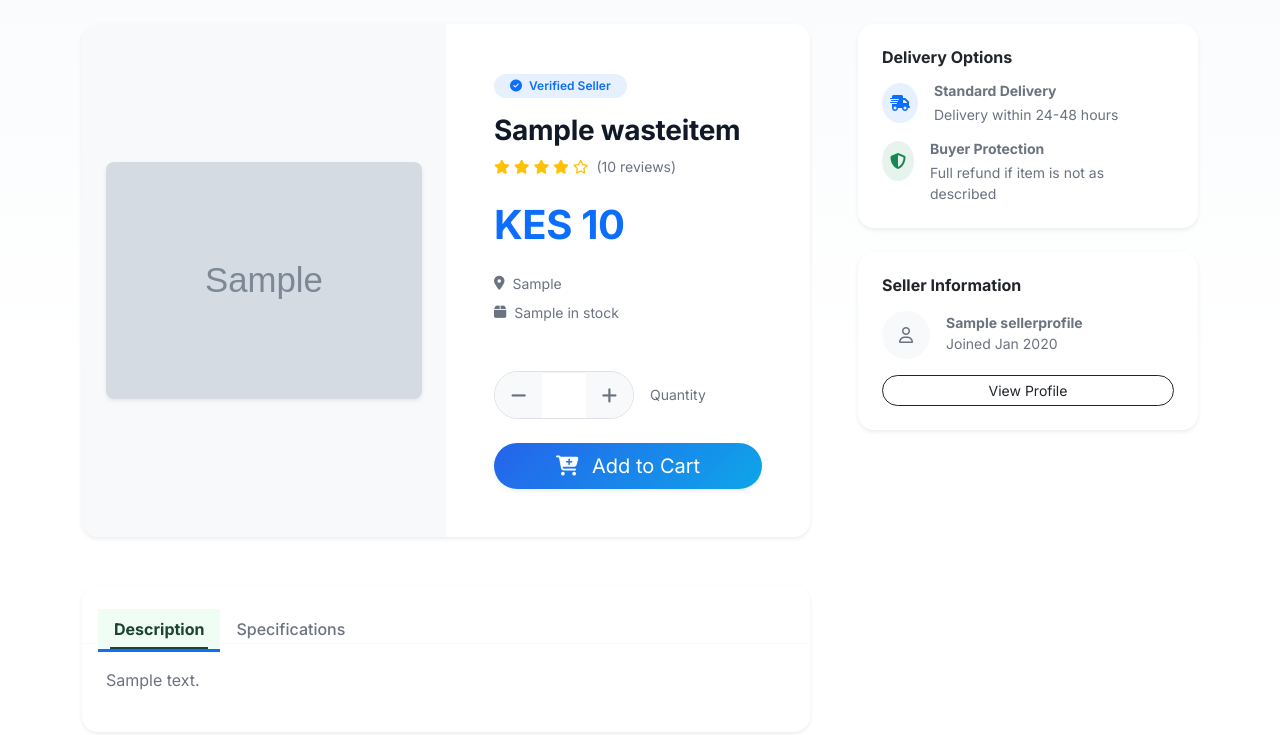
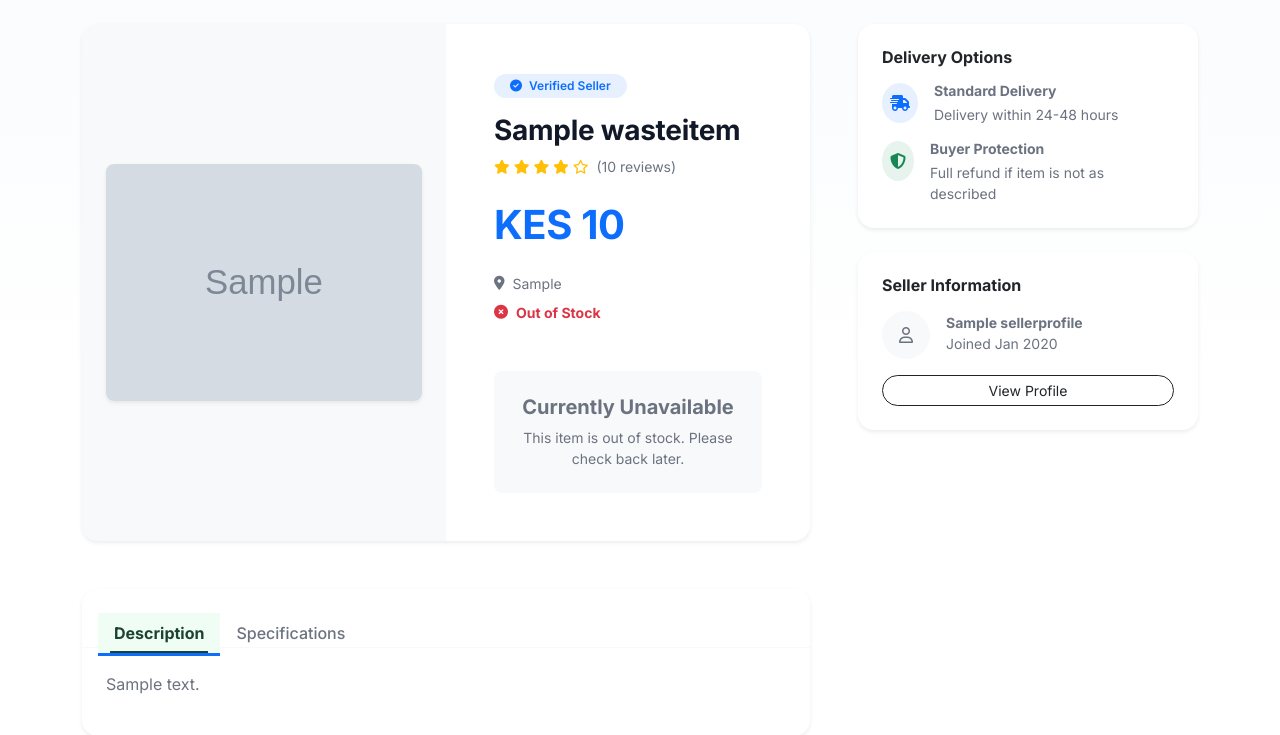
Before and after one commit to DanjeGit/Django-Ecomm-, a Django app: a page that uses resource_loop/templates/marketplace/detail.html in a window 1280 px wide. Shown: the part 169-904 px from the top of the page. Run offline with Django 5.2, Linux system fonts and the light colour scheme; tables that the repository leaves empty hold one stand-in row (values such as "Sample post"); grey boxes marked "Sample" are stand-in pictures; parts of the project's set-up code (start-up, migrations or seed data) failed here and were passed over.

Commit message:
Pickup station selection

```diff
--- a/resource_loop/marketplace/admin.py
+++ b/resource_loop/marketplace/admin.py
@@ -13,9 +13,10 @@ class ActivityLogAdmin(admin.ModelAdmin):
 
 @admin.register(PickupStation)
 class PickupStationAdmin(admin.ModelAdmin):
-    list_display = ('name', 'county', 'sub_county')
+    list_display = ('name', 'county', 'sub_county', 'shipping_fee')
     list_filter = ('county', 'sub_county')
     search_fields = ('name', 'county', 'sub_county')
+    list_editable = ('shipping_fee',)
 
 @admin.register(ShippingConfiguration)
 class ShippingConfigurationAdmin(admin.ModelAdmin):
--- a/resource_loop/marketplace/models.py
+++ b/resource_loop/marketplace/models.py
@@ -125,6 +125,13 @@ class WasteItem(models.Model):
         return reverse('item_detail', args=[self.slug])
 
     @property
+    def stock_int(self):
+        try:
+            return int(float(self.stock_quantity))
+        except (ValueError, TypeError):
+            return 0
+
+    @property
     def discount_percent(self):
         if self.old_price and self.old_price > self.price:
             return int(((self.old_price - self.price) / self.old_price) * 100)
@@ -153,9 +160,10 @@ class PickupStation(models.Model):
     county = models.CharField(max_length=100)
     sub_county = models.CharField(max_length=100)
     address = models.TextField(help_text="Detailed address or landmarks")
+    shipping_fee = models.DecimalField(max_digits=10, decimal_places=2, default=200.00, help_text="Cost to ship to this station")
 
     def __str__(self):
-        return f"{self.name} - {self.sub_county}, {self.county}"
+        return f"{self.name} - {self.sub_county} (KSh {self.shipping_fee})"
 
 class BuyerProfile(models.Model):
     user = models.OneToOneField(User, on_delete=models.CASCADE, related_name='buyerprofile')
--- a/resource_loop/marketplace/views.py
+++ b/resource_loop/marketplace/views.py
@@ -427,6 +427,11 @@ def add_listing(request):
 def add_to_cart(request, item_id):
     item = get_object_or_404(WasteItem, id=item_id)
 
+    # Check stock
+    if item.stock_int <= 0:
+        messages.error(request, "This item is out of stock.")
+        return redirect('item_detail', slug=item.slug)
+
     # Prevent self-purchase
     if request.user.is_authenticated and item.seller.user == request.user:
         messages.error(request, "You cannot buy your own item.")
@@ -485,28 +490,23 @@ def checkout_view(request):
     cart, _ = Cart.objects.get_or_create(user=request.user)
     cart_items = cart.items.select_related('item', 'item__seller').all()
 
+    if not cart_items:
+        messages.info(request, "Your cart is empty.")
+        return redirect('cart')
+
     # Check for self-owned items
     for cart_item in cart_items:
         if cart_item.item.seller.user == request.user:
             messages.error(request, f"You cannot purchase your own item: {cart_item.item.title}. Please remove it from your cart.")
             return redirect('cart')
 
-    # Calculate Shipping
-    shipping_fee = 0
-    buyer_county = None
-    if hasattr(request.user, 'buyerprofile'):
-        buyer_county = request.user.buyerprofile.county
-
-    processed_sellers = set()
-
-    for cart_item in cart_items:
-        seller = cart_item.item.seller
-        if seller.id not in processed_sellers:
-            fee = calculate_shipping_fee(seller.county, buyer_county)
-            shipping_fee += fee
-            processed_sellers.add(seller.id)
+    # Fetch Pickup Stations
+    from .models import PickupStation
+    pickup_stations = PickupStation.objects.all().order_by('county', 'name')
 
     subtotal = cart.get_total_price()
+    # Default to 0 shipping until selected
+    shipping_fee = 0
     grand_total = float(subtotal) + shipping_fee
 
     context = {
@@ -515,6 +515,7 @@ def checkout_view(request):
         'subtotal': subtotal,
         'shipping_fee': shipping_fee,
         'total': grand_total,
+        'pickup_stations': pickup_stations,
     }
     return render(request, 'marketplace/checkout.html', context)
 
@@ -746,6 +747,8 @@ def initiate_payment(request):
     if request.method == "POST":
         # 1. Prefer phone from form; fallback to profile if present
         form_phone = request.POST.get("phone_number")
+        pickup_station_id = request.POST.get("pickup_station_id")
+
         profile_phone = None
         try:
             profile_phone = request.user.buyerprofile.phone_number
@@ -757,21 +760,19 @@ def initiate_payment(request):
         try:
             cart = Cart.objects.get(user=request.user)
 
-            # Calculate Shipping Fee (Server-side)
+            # Calculate Shipping Fee (Server-side) based on selected station
             shipping_fee = 0
-            buyer_county = None
-            if hasattr(request.user, 'buyerprofile'):
-                buyer_county = request.user.buyerprofile.county
+            selected_station = None
 
-            processed_sellers = set()
-            cart_items = cart.items.select_related('item', 'item__seller').all()
-
-            for cart_item in cart_items:
-                seller = cart_item.item.seller
-                if seller.id not in processed_sellers:
-                    fee = calculate_shipping_fee(seller.county, buyer_county)
-                    shipping_fee += fee
-                    processed_sellers.add(seller.id)
+            if pickup_station_id:
+                from .models import PickupStation
+                try:
+                    selected_station = PickupStation.objects.get(id=pickup_station_id)
+                    shipping_fee = float(selected_station.shipping_fee)
+                except (PickupStation.DoesNotExist, ValueError):
+                    return JsonResponse({"error": "Invalid pickup station selected."}, status=400)
+            else:
+                 return JsonResponse({"error": "Please select a pickup station."}, status=400)
 
             subtotal = cart.get_total_price()
             grand_total = float(subtotal) + shipping_fee
@@ -801,11 +802,12 @@ def initiate_payment(request):
 
         # Create a single Order and OrderItems snapshot to avoid duplicates
         # Use the calculated grand_total
+        cart_items = cart.items.select_related('item', 'item__seller').all()
         order = Order.objects.create(user=request.user, total_amount=grand_total, status='payment_pending')
 
-        # Assign Pickup Station from Profile if available
-        if hasattr(request.user, 'buyerprofile') and request.user.buyerprofile.pickup_station:
-            order.pickup_station = request.user.buyerprofile.pickup_station
+        # Assign Pickup Station
+        if selected_station:
+            order.pickup_station = selected_station
             order.save(update_fields=['pickup_station'])
 
         for ci in cart_items:
--- a/resource_loop/templates/marketplace/cart.html
+++ b/resource_loop/templates/marketplace/cart.html
@@ -67,7 +67,7 @@
                             </li>
                             <li class="list-group-item d-flex justify-content-between align-items-center px-0 border-bottom-0 pt-0">
                                 <span class="text-muted">Shipping</span>
-                                <span class="text-success">Free</span>
+                                <span class="text-muted small">Calculated at checkout</span>
                             </li>
                             <li class="list-group-item d-flex justify-content-between align-items-center px-0 border-top pt-3 mt-2">
                                 <span class="fw-bold fs-5">Total</span>
@@ -146,7 +146,7 @@
                             </li>
                             <li class="list-group-item d-flex justify-content-between align-items-center px-0 border-bottom-0 pt-0">
                                 <span class="text-muted">Shipping</span>
-                                <span class="text-success">Free</span>
+                                <span class="text-muted small">Calculated at checkout</span>
                             </li>
                             <li class="list-group-item d-flex justify-content-between align-items-center px-0 border-top pt-3 mt-2">
                                 <span class="fw-bold fs-5">Total</span>
--- a/resource_loop/templates/marketplace/detail.html
+++ b/resource_loop/templates/marketplace/detail.html
@@ -48,19 +48,26 @@
                                     <div class="d-flex align-items-center text-muted small mb-2">
                                         <i class="fa-solid fa-location-dot me-2"></i> {{ item.location|default:"Nairobi, Kenya" }}
                                     </div>
+                                    {% if item.stock_int > 0 %}
                                     <div class="d-flex align-items-center text-muted small">
                                         <i class="fa-solid fa-box me-2"></i> {{ item.stock_quantity }} in stock
                                     </div>
+                                    {% else %}
+                                    <div class="d-flex align-items-center text-danger fw-bold small">
+                                        <i class="fa-solid fa-circle-xmark me-2"></i> Out of Stock
+                                    </div>
+                                    {% endif %}
                                 </div>
                             </div>
 
+                            {% if item.stock_int > 0 %}
                             <form action="{% url 'add_to_cart' item.id %}" method="post" class="mt-4">
                                 {% csrf_token %}
                                 <div class="d-flex align-items-center gap-3 mb-4">
                                     <div class="input-group input-group-lg rounded-pill overflow-hidden border" style="width: 140px;">
                                         <button class="btn btn-light border-0" type="button" onclick="const q=document.getElementById('quantity'); q.value=Math.max(1, parseInt(q.value||'1')-1);"><i class="fa-solid fa-minus small"></i></button>
-                                        <input id="quantity" type="number" name="quantity" value="1" min="1" class="form-control text-center border-0 bg-white">
-                                        <button class="btn btn-light border-0" type="button" onclick="const q=document.getElementById('quantity'); q.value=parseInt(q.value||'1')+1;"><i class="fa-solid fa-plus small"></i></button>
+                                        <input id="quantity" type="number" name="quantity" value="1" min="1" max="{{ item.stock_int }}" class="form-control text-center border-0 bg-white">
+                                        <button class="btn btn-light border-0" type="button" onclick="const q=document.getElementById('quantity'); q.value=Math.min({{ item.stock_int }}, parseInt(q.value||'1')+1);"><i class="fa-solid fa-plus small"></i></button>
                                     </div>
                                     <span class="text-muted small">Quantity</span>
                                 </div>
@@ -68,6 +75,12 @@
                                     <i class="fa-solid fa-cart-plus me-2"></i> Add to Cart
                                 </button>
                             </form>
+                            {% else %}
+                            <div class="mt-4 p-4 bg-light rounded-3 text-center">
+                                <h5 class="text-muted fw-bold mb-2">Currently Unavailable</h5>
+                                <p class="text-muted small mb-0">This item is out of stock. Please check back later.</p>
+                            </div>
+                            {% endif %}
                         </div>
                     </div>
                 </div>
--- a/resource_loop/templates/marketplace/index.html
+++ b/resource_loop/templates/marketplace/index.html
@@ -10,7 +10,7 @@
             rgba(0, 0, 0, 0.55),
             rgba(0, 0, 0, 0.55)
         ),
-       url("{% static '/img/bg4.jpg' %}") center/cover no-repeat;
+       url("{% static 'img/bg4.jpg' %}") center/cover no-repeat;
         padding: 120px 20px;
         text-align: center;
        background-size: 100% 100%;
```
Also changed, not shown: resource_loop/templates/marketplace/checkout.html (+45 -10 lines), resource_loop/templates/marketplace/item_card.html (+11 -1 lines), resource_loop/marketplace/migrations/0025_pickupstation_shipping_fee.py (added).
